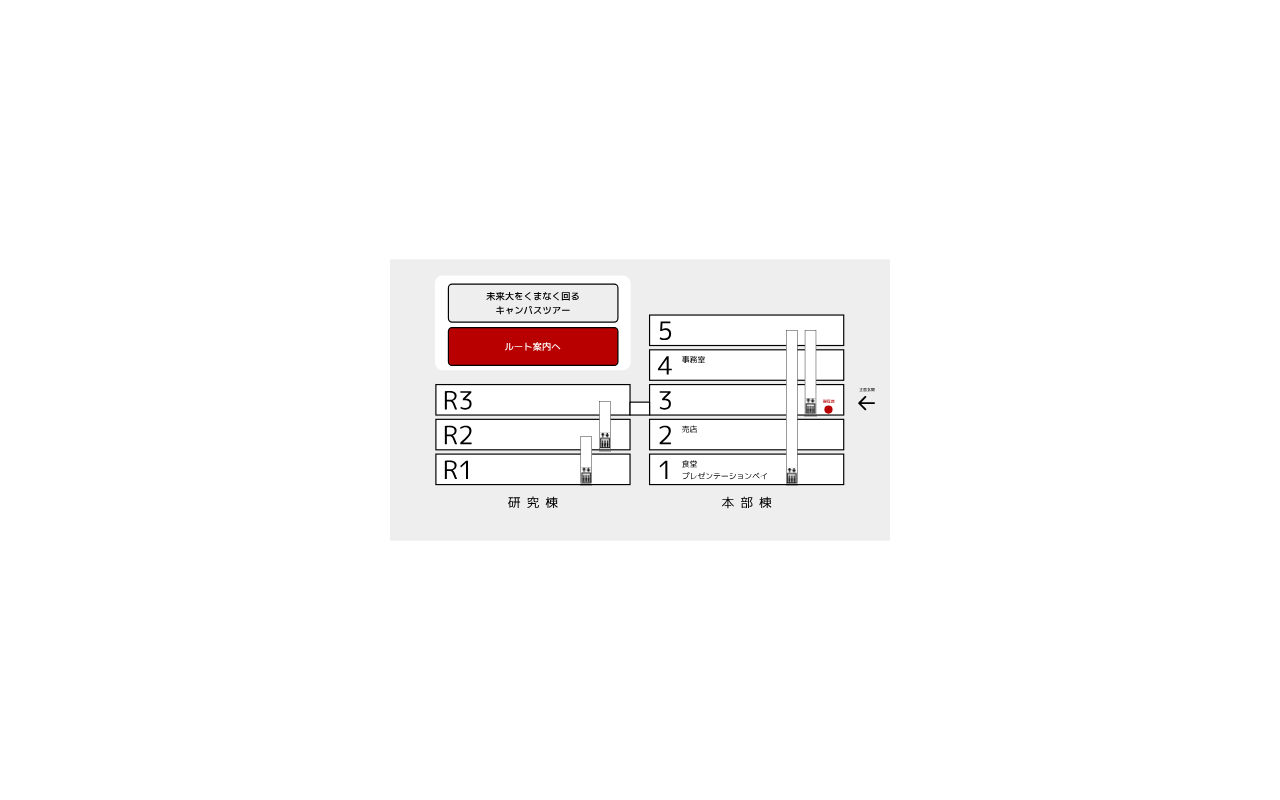
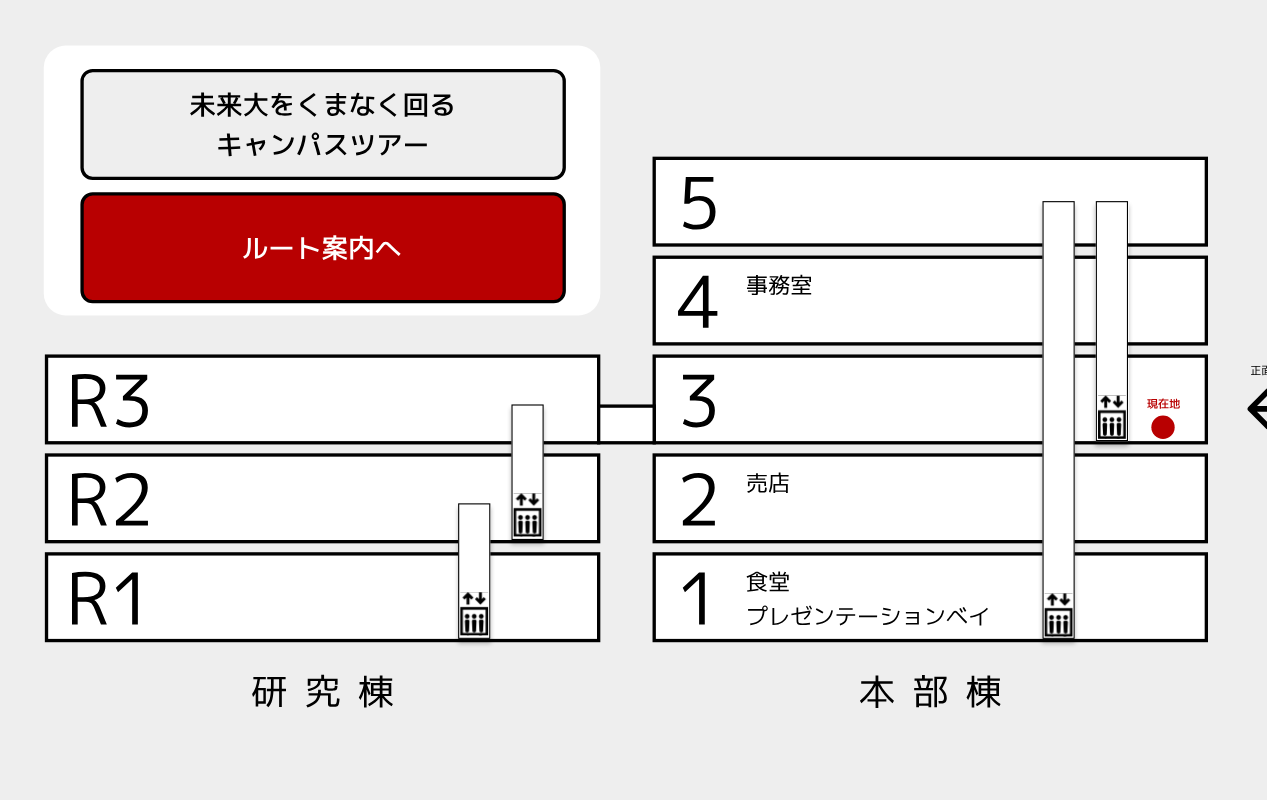
Before and after one commit to Justhiro55/FunMap, a React (Vite) app in the folder frontend/: page / in a window 1280 px wide. Built offline with nearby package versions, Linux system fonts and the light colour scheme.

Commit message:
fix: Scale home screen image to cover full viewport

```diff
--- a/frontend/src/App.tsx
+++ b/frontend/src/App.tsx
@@ -12,13 +12,27 @@ const Home: React.FC = () => {
     };
 
     return (
-        <div style={{ position: 'relative', width: '500px', height: '500px' }} onClick={handleClick}>
-            <img
-                src={MySvgImage}
-                alt="My SVG"
-                style={{ width: '100%', height: '100%' }}
-            />
-        </div>
+<div
+  style={{
+    position: 'fixed',
+    top: 0,
+    left: -13,
+    width: '100vw',
+    height: '100vh',
+    overflow: 'hidden'
+  }}
+  onClick={handleClick}
+>
+  <img
+    src={MySvgImage}
+    alt="My SVG"
+    style={{
+      width: '100%',
+      height: '100%',
+      objectFit: 'cover'
+    }}
+  />
+</div>
     );
 };
 
```
